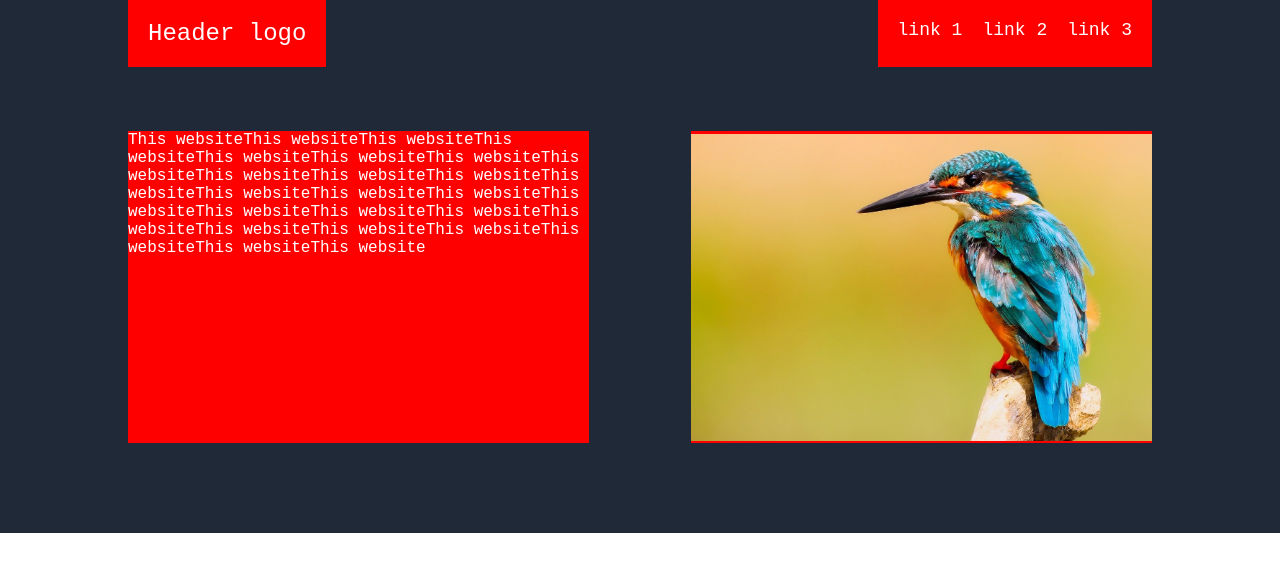
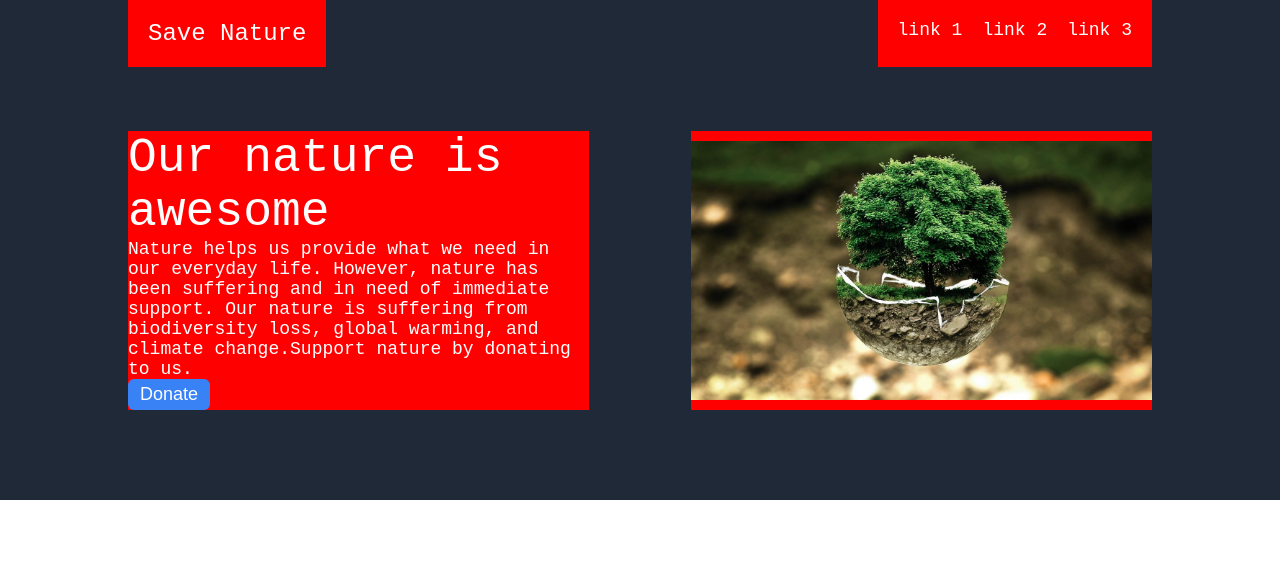
Before and after one commit to ElijahMonj/landing-page, a plain HTML site: page index.html in a window 1280 px wide. Drawn offline with Linux system fonts and the light colour scheme.

Commit message:
Added big text

```diff
--- a/index.html
+++ b/index.html
@@ -12,7 +12,7 @@
     <div class="first-box">
 
         <div class="header-box">
-            <div class="header-logo">Header logo</div>
+            <div class="header-logo">Save Nature</div>
 
             <div class="header-links">
                 <div class="links">link 1</div>
@@ -25,9 +25,13 @@
 
 
         <div class="text-picture">
-            <div class="description-box">This websiteThis websiteThis websiteThis websiteThis websiteThis websiteThis websiteThis websiteThis websiteThis websiteThis websiteThis websiteThis websiteThis websiteThis websiteThis websiteThis websiteThis websiteThis websiteThis websiteThis websiteThis websiteThis websiteThis websiteThis websiteThis website</div>
+            <div class="description-box">
+                <div class="description-1">Our nature is awesome</div>
+                <div class="description-2">Nature helps us provide what we need in our everyday life. However, nature has been suffering and in need of immediate support. Our nature is suffering from biodiversity loss, global warming, and climate change.Support nature by donating to us.</div>
+                <div class="description-button"><button class="button-1">Donate</button></div>
+            </div>
 
-            <div class="picture1"><img src="/images/kingfisher.jpg"></div>
+            <div class="picture1"><img src="/images/savetree.jpg"></div>
 
 </body>
 </html>
--- a/style.css
+++ b/style.css
@@ -44,20 +44,20 @@ body {
     margin-top: 5%;
     margin-bottom: 5%;
     padding-bottom: 7%;
-
+    gap: 10%;
 
 }
 .description-box{
     background-color: red;
-    flex: 0 0 45%;
+    flex: 1 1 45%;
+    display:flex;
+    flex-direction: column;
+    justify-content: space-between;
+
 }
-
-
 .picture1{
     background-color: red;
-    flex: 0 0 45%;
-
-
+    flex: 1 1 45%;
 
 }
 .picture1 img{
@@ -68,7 +68,22 @@ body {
 	left:50%;
 	height:100%;
 	width:100%;
-	min-width:100%;
-	min-height:100%;
+	min-width:50%;
+	min-height:50%;
 
 }
+.description-1{
+    font-size: 48px;
+}
+.description-2{
+    font-size: 18px;
+}
+.button-1{
+    border:none;
+    text-align: center;
+    font-size: 18px;
+    background-color:#3882f6;
+    color:white;
+    border-radius: 6px;
+    padding: 5px 12px;
+}
```
Also changed, not shown: images/savetree.jpg (added).
